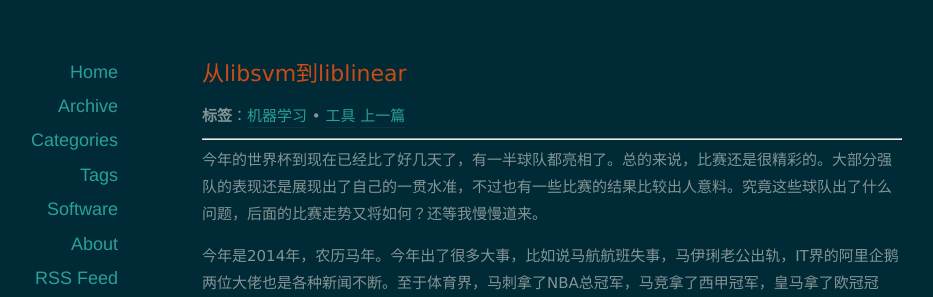
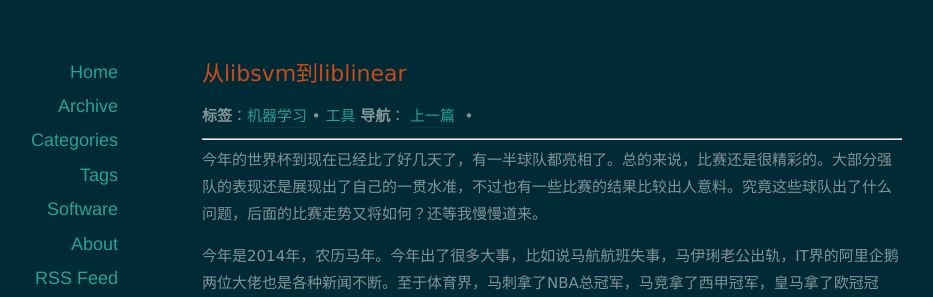
Before and after one commit to orangeprince/orangeprince.github.io, a Jekyll site: the page built from _posts/2014-06-21-lr.md, in a window 1280 px wide. Shown: the part 125-422 px from the top of the page, without its empty margins (88-1021 px from the left). Built offline with Jekyll 4.4.1, drawn with Linux system fonts in a browser that asks for light colours; nearby versions of some CDN libraries; comment, search, counter and statistics services are not loaded.

Commit message:
modified:   _layouts/post.html

```diff
--- a/_layouts/post.html
+++ b/_layouts/post.html
@@ -14,8 +14,11 @@
 	    <div class="entry-wrapper">
       <header class="entry-header">
         <b>标签</b>：<span class="entry-tags">{% for tag in page.tags %}<a href="{{ site.url }}/tags.html#{{ tag }}-ref" title="Pages tagged {{ tag }}">{{ tag }}</a>{% unless forloop.last %}&nbsp;&bull;&nbsp;{% endunless %}{% endfor %}
-		{% if page.previous %}
+		<b>导航</b>： {% if page.previous %}
 			<a rel="prev" href="{{ page.previous.url }}" class="btn" title="View {{ page.previous.title }}">上一篇</a>
+		{% endif %}
+		{% if page.previous && page.next %}
+		&nbsp;&bull;&nbsp;
 		{% endif %}
 		{% if page.next %}
 			<a rel="next" href="{{ page.next.url }}" class="btn" title="View {{ page.next.title }}">下一篇</a>
```
